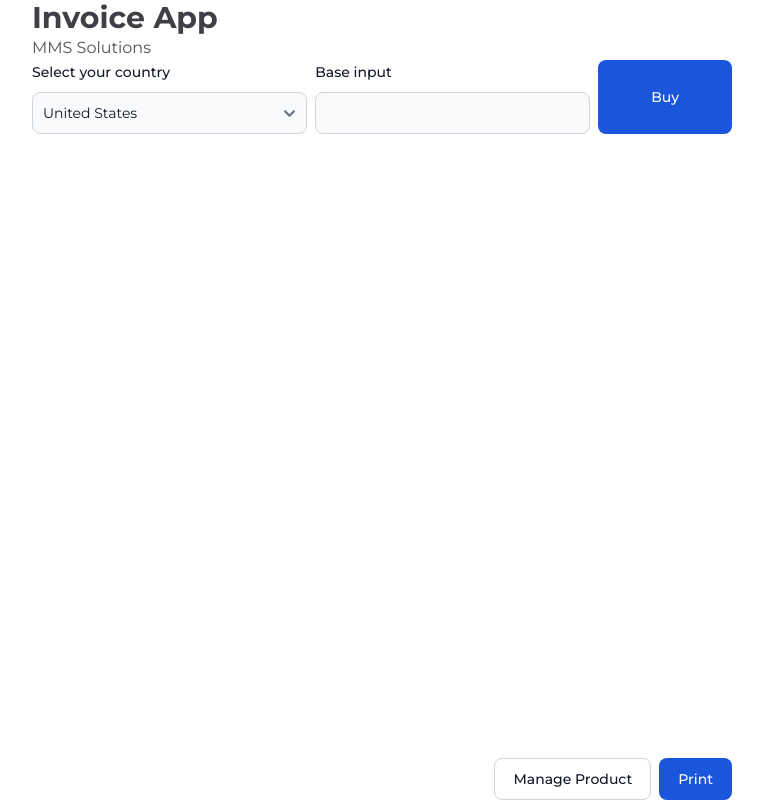
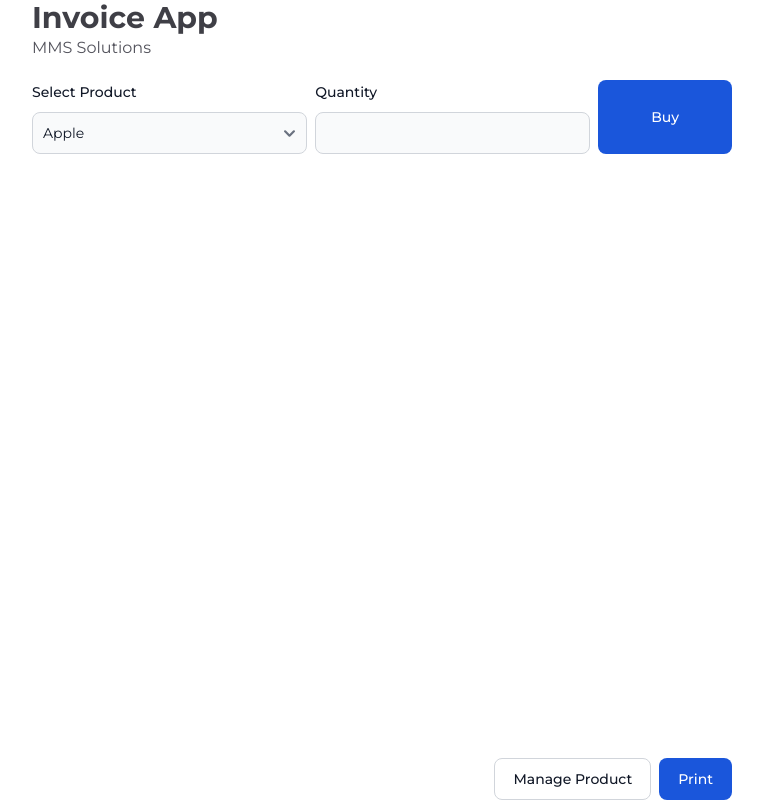
Before and after one commit to minnyanhtaw/SWD-Lessons, a React (Vite) app in the folder 6-react/react-invoice/: page / in a window 1280 px wide. Shown: the whole page, without its empty margins (258-1021 px from the left). Built offline with nearby package versions, Linux system fonts and the light colour scheme.

Commit message:
Render Product

```diff
--- a/6-react/react-invoice/src/App.jsx
+++ b/6-react/react-invoice/src/App.jsx
@@ -1,4 +1,4 @@
-import React from "react";
+import React, { useState } from "react";
 import Container from "./components/Container";
 import MainHeading from "./components/MainHeading";
 import { Button, ButtonGroup } from "flowbite-react";
@@ -8,6 +8,34 @@ import Footer from "./components/Footer";
 import CheckOutForm from "./components/CheckOutForm";
 
 const App = () => {
+  const [products, setProduct] = useState([
+    {
+      id: 1,
+      name: "Apple",
+      price: 500,
+    },
+    {
+      id: 2,
+      name: "Orange",
+      price: 600,
+    },
+    {
+      id: 3,
+      name: "Mango",
+      price: 400,
+    },
+    {
+      id: 4,
+      name: "Banana",
+      price: 700,
+    },
+    {
+      id: 5,
+      name: "Lemon",
+      price: 300,
+    },
+  ]);
+
   return (
     <main className=" flex flex-col min-h-screen">
       <Header>
@@ -18,7 +46,7 @@ const App = () => {
       </Header>
 
       <Container>
-        <CheckOutForm />
+        <CheckOutForm products={products} />
       </Container>
 
       <Footer>
--- a/6-react/react-invoice/src/components/CheckOutForm.jsx
+++ b/6-react/react-invoice/src/components/CheckOutForm.jsx
@@ -1,28 +1,29 @@
 import React from "react";
 import { Button, Label, Select, TextInput } from "flowbite-react";
 
-const CheckOutForm = () => {
+const CheckOutForm = ({ products }) => {
   return (
     <>
       <form className=" w-full block">
         <div className=" grid grid-cols-5 gap-2">
           <div className=" col-span-2">
             <div className="mb-2 block">
-              <Label htmlFor="countries" value="Select your country" />
+              <Label value="Select Product" />
             </div>
             <Select id="countries" required>
-              <option>United States</option>
-              <option>Canada</option>
-              <option>France</option>
-              <option>Germany</option>
+              {products.map(({ id, name }) => (
+                <option key={id} value={id}>
+                  {name}
+                </option>
+              ))}
             </Select>
           </div>
 
           <div className=" col-span-2">
             <div className="mb-2 block">
-              <Label htmlFor="base" value="Base input" />
+              <Label value="Quantity" />
             </div>
-            <TextInput id="base" type="text" sizing="md" />
+            <TextInput id="quantity" type="number" sizing="md" />
           </div>
 
           <div className=" col-span-1">
--- a/6-react/react-invoice/src/components/Header.jsx
+++ b/6-react/react-invoice/src/components/Header.jsx
@@ -1,7 +1,7 @@
 import React from "react";
 
 const Header = ({ children }) => {
-  return <header>{children}</header>;
+  return <header className="mb-5">{children}</header>;
 };
 
 export default Header;
```
